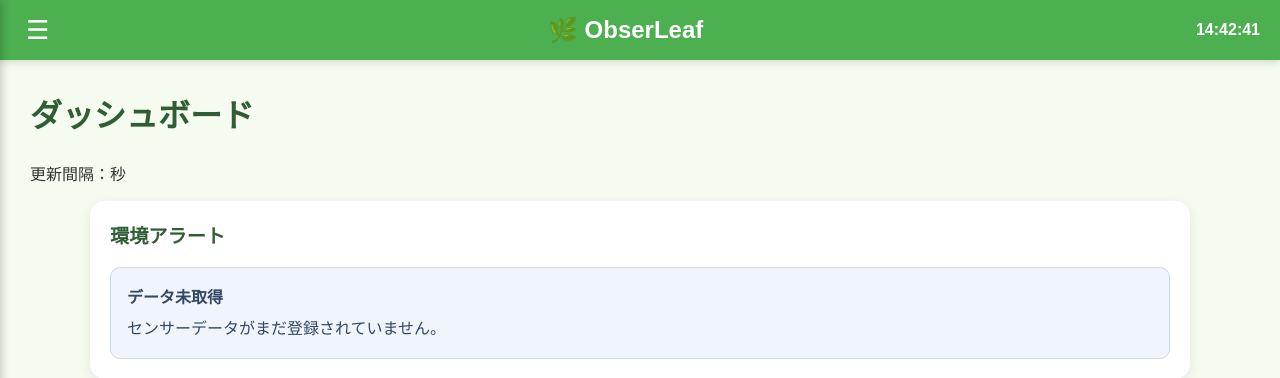
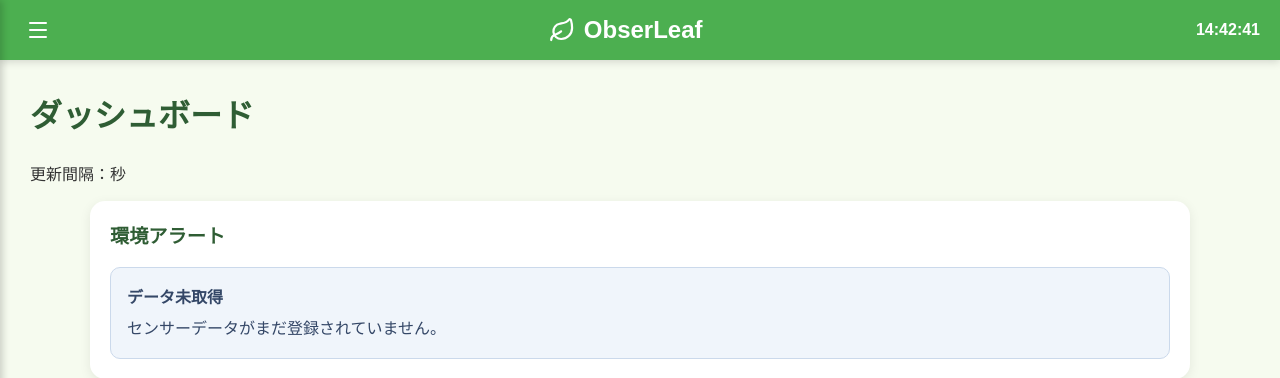
Before and after one commit to Mutou-dev123/plant-iot-system, a Django app: template raspberry-pi/plant_project/dashboard/templates/dashboard/dashboard.html in a window 1280 px wide. Shown: the top 378 px of the page. Run offline with Django 3.2, Linux system fonts and the light colour scheme; the template is opened without the code that fills it, so the values that code supplies are empty; some libraries are stand-ins or nearby versions.

Commit message:
feat: Add Lucide icons to header and menu for improved UI

```diff
--- a/raspberry-pi/plant_project/static/css/base.css
+++ b/raspberry-pi/plant_project/static/css/base.css
@@ -1,7 +1,6 @@
 /*==============================
-  共通
+    共通
 ==============================*/
-
 * {
     box-sizing: border-box;
 }
@@ -23,10 +22,10 @@ h1 {
     color: #2f5d34;
 }
 
+
 /*==============================
-  ヘッダー
+    ヘッダー
 ==============================*/
-
 header {
     height: 60px;
 
@@ -54,10 +53,10 @@ header {
     font-weight: bold;
 }
 
+
 /*==============================
-  ボタン
+    ボタン
 ==============================*/
-
 .button,
 .button-primary {
 
@@ -104,10 +103,10 @@ header {
     background: #0d6efd;
 }
 
+
 /*==============================
-  テーブル
+    テーブル
 ==============================*/
-
 table {
 
     width: 100%;
@@ -139,10 +138,10 @@ td {
     border-top: 1px solid #eee;
 }
 
+
 /*==============================
-  フォーム
+    フォーム
 ==============================*/
-
 .form {
 
     max-width: 600px;
@@ -182,3 +181,26 @@ input {
 
     border-radius: 8px;
 }
+
+/*==============================
+    アイコン（Lucide icons）
+==============================*/
+.lucide {
+    width: 1.1em;
+    height: 1.1em;
+    stroke-width: 2;
+    vertical-align: -0.15em;
+}
+
+#menu-button,
+header h2,
+#sidebar li a {
+    display: flex;
+    align-items: center;
+    gap: 8px;
+}
+
+#menu-button .lucide {
+    width: 24px;
+    height: 24px;
+}
--- a/raspberry-pi/plant_project/templates/base.html
+++ b/raspberry-pi/plant_project/templates/base.html
@@ -16,6 +16,9 @@
     <link rel="stylesheet" href="{% static 'css/base.css' %}">
     <link rel="stylesheet" href="{% static 'css/menu.css' %}">
 
+    <!-- Lucide Icons -->
+    <script src="https://unpkg.com/lucide@0.468.0"></script>
+
     <!-- ページごとのCSS -->
     {% block css %}
     {% endblock %}
@@ -25,11 +28,14 @@
 
     <header>
 
-        <button id="menu-button">
-            ☰
+        <button id="menu-button" type="button" aria-label="メニューを開く">
+            <i data-lucide="menu" aria-hidden="true"></i>
         </button>
 
-        <h2>🌿 ObserLeaf</h2>
+        <h2>
+            <i data-lucide="leaf" aria-hidden="true"></i>
+            ObserLeaf
+        </h2>
 
         <div id="realtime-clock">
             --:--:--
@@ -44,25 +50,29 @@
 
             <li>
                 <a href="{% url 'dashboard' %}">
-                    📊 ダッシュボード
+                    <i data-lucide="layout-dashboard" aria-hidden="true"></i>
+                    ダッシュボード
                 </a>
             </li>
 
             <li>
                 <a href="{% url 'daily_summary_list' %}">
-                    📅 日別集計
+                    <i data-lucide="calendar-days" aria-hidden="true"></i>
+                    日別サマリー
                 </a>
             </li>
 
             <li>
                 <a href="{% url 'plant_list' %}">
-                    🌱 植物一覧
+                    <i data-lucide="sprout" aria-hidden="true"></i>
+                    植物一覧
                 </a>
             </li>
 
             <li>
                 <a href="{% url 'device_list' %}">
-                    📡 デバイス一覧
+                    <i data-lucide="cpu" aria-hidden="true"></i>
+                    デバイス一覧
                 </a>
             </li>
         </ul>
@@ -79,6 +89,11 @@
     <script src="{% static 'js/clock.js' %}"></script>
     <script src="{% static 'js/menu.js' %}"></script>
 
+    <script>
+        // data-lucide属性をSVGアイコンへ変換する
+        lucide.createIcons();
+    </script>
+
     <!-- ページごとのJS -->
     {% block js %}
     {% endblock %}
```
